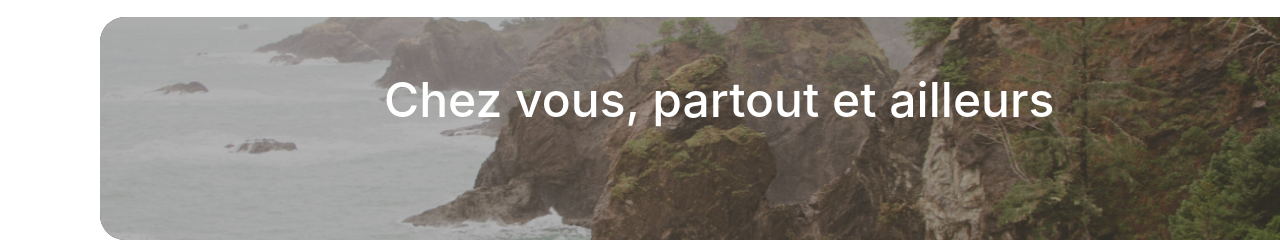
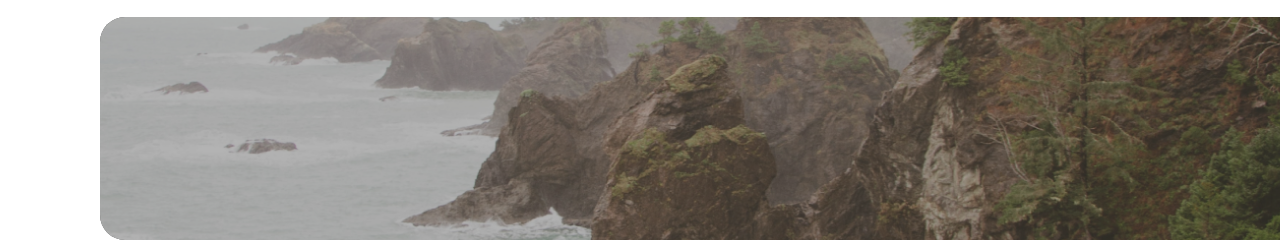
Before and after one commit to Maximecat/MaximeCat_Kasa, a React (Create React App) app: page / in a window 1280 px wide. Shown: the part 154-396 px from the top of the page. Built offline with nearby package versions, Linux system fonts and the light colour scheme.

Commit message:
Banner modif title

```diff
--- a/src/components/Banner/Banner.jsx
+++ b/src/components/Banner/Banner.jsx
@@ -4,8 +4,8 @@ function Banner({ title, backgroundUrl }) {
 
     return (
         <section className='banner'>
-            <h1 className='title-banner'>{title}Chez vous, partout et ailleurs</h1>
-            <img className='img-background-banner' src="/background-banner.png" alt="background-banner"></img>
+            <h1 className='title-banner'>{title}</h1>
+            <img className='img-background-banner' src={backgroundUrl = "background-banner.png"} alt="background-banner"></img>
         </section>
     )
 }
```
